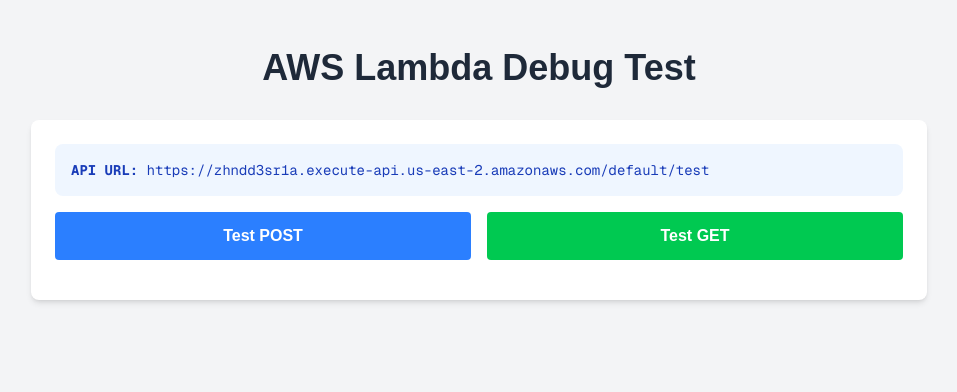
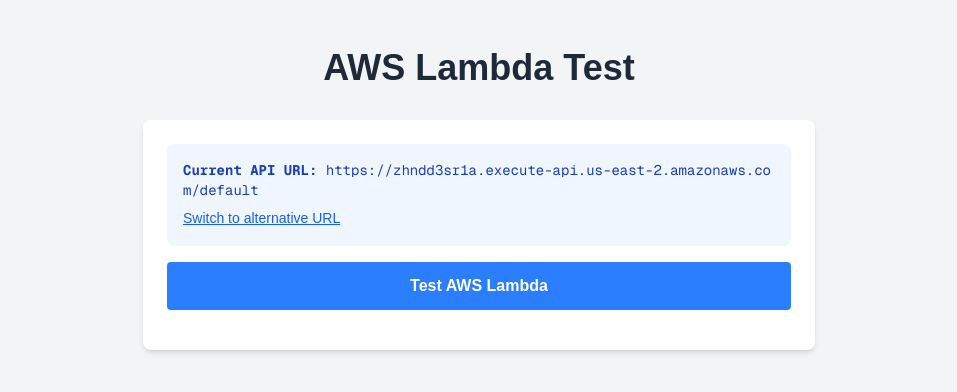
Before and after one commit to ivancostabernardo/Cloud-Computing-WIP, a Next.js app in the folder next-app/: page / in a window 1280 px wide. Shown: the top 392 px of the page, without its empty margins (161-1118 px from the left). Built offline with nearby package versions, Linux system fonts and the light colour scheme.

Commit message:
Added NewStage

```diff
--- a/next-app/app/page.tsx
+++ b/next-app/app/page.tsx
@@ -4,161 +4,89 @@ import { useState } from 'react';
 export default function Home() {
   const [isLoading, setIsLoading] = useState(false);
   const [response, setResponse] = useState<string>('');
-  const [error, setError] = useState<string>('');
-  const [debugInfo, setDebugInfo] = useState<string>('');
 
-  const API_URL = 'https://zhndd3sr1a.execute-api.us-east-2.amazonaws.com/default/test';
+  // Try both URLs - one of them should work after route configuration
+  const API_URLS = [
+    'https://zhndd3sr1a.execute-api.us-east-2.amazonaws.com/default',
+    'https://zhndd3sr1a.execute-api.us-east-2.amazonaws.com/NewStage/'
+  ];
+
+  const [currentUrlIndex, setCurrentUrlIndex] = useState(0);
+  const API_URL = API_URLS[currentUrlIndex];
 
   const testAWSConnection = async () => {
     setIsLoading(true);
-    setError('');
     setResponse('');
-    setDebugInfo('Starting request...\n');
 
     try {
-      setDebugInfo(prev => prev + `Sending POST to: ${API_URL}\n`);
-
-      const requestBody = {
-        test: 'button_click',
-        timestamp: new Date().toISOString(),
-        message: 'Hello from Next.js frontend!'
-      };
-
-      const startTime = Date.now();
-
       const result = await fetch(API_URL, {
         method: 'POST',
         headers: {
           'Content-Type': 'application/json',
         },
-        body: JSON.stringify(requestBody)
+        body: JSON.stringify({
+          test: 'button_click',
+          timestamp: new Date().toISOString(),
+          message: 'Hello from Next.js!'
+        })
       });
 
-      const endTime = Date.now();
-      const responseTime = endTime - startTime;
-
-      setDebugInfo(prev => prev +
-        `Request completed in ${responseTime}ms\n` +
-        `Status: ${result.status} ${result.statusText}\n` +
-        `OK: ${result.ok}\n` +
-        `Content-Type: ${result.headers.get('content-type')}\n`
-      );
-
-      const responseText = await result.text();
-
-      setDebugInfo(prev => prev +
-        `Response body length: ${responseText.length} characters\n` +
-        `Response body: ${responseText.substring(0, 500)}${responseText.length > 500 ? '...' : ''}\n`
-      );
-
-      console.log('Full response:', {
-        status: result.status,
-        statusText: result.statusText,
-        headers: Object.fromEntries(result.headers),
-        body: responseText
-      });
+      const data = await result.json();
 
       if (result.ok) {
-        if (responseText) {
-          try {
-            const data = JSON.parse(responseText);
-            setResponse(`✅ Success! Response: ${JSON.stringify(data, null, 2)}`);
-          } catch (e) {
-            setResponse(`✅ Success! Raw response: ${responseText}`);
-          }
-        } else {
-          setResponse('✅ Request sent successfully (empty response)');
-        }
+        setResponse(`✅ Success! Response: ${JSON.stringify(data, null, 2)}`);
       } else {
-        throw new Error(`HTTP ${result.status}: ${responseText || 'No response body'}`);
+        throw new Error(data.message || 'Request failed');
       }
+    } catch (err) {
+      setResponse(`❌ Error with URL ${API_URL}: ${err instanceof Error ? err.message : 'Unknown error'}`);
 
-    } catch (err) {
-      console.error('Full error:', err);
-      const errorMessage = err instanceof Error ? err.message : 'Unknown error';
-      setError(`❌ Error: ${errorMessage}`);
-      setDebugInfo(prev => prev + `Error details: ${errorMessage}\n`);
+      // Try the next URL
+      if (currentUrlIndex < API_URLS.length - 1) {
+        setCurrentUrlIndex(prev => prev + 1);
+        setResponse(prev => prev + '\n\nTrying alternative URL...');
+      }
     } finally {
       setIsLoading(false);
     }
   };
 
-  // Test with different HTTP methods
-  const testWithGet = async () => {
-    setIsLoading(true);
-    setError('');
+  const switchUrl = () => {
+    setCurrentUrlIndex(prev => (prev + 1) % API_URLS.length);
     setResponse('');
-    setDebugInfo('Testing GET request...\n');
-
-    try {
-      const result = await fetch(API_URL, { method: 'GET' });
-      const responseText = await result.text();
-
-      setDebugInfo(prev => prev +
-        `GET Status: ${result.status}\n` +
-        `GET Response: ${responseText}\n`
-      );
-
-      if (result.ok) {
-        setResponse(`✅ GET worked: ${responseText}`);
-      } else {
-        setResponse(`⚠ GET returned: ${result.status} - ${responseText}`);
-      }
-    } catch (err) {
-      setError(`GET Error: ${err instanceof Error ? err.message : 'Unknown error'}`);
-    } finally {
-      setIsLoading(false);
-    }
   };
 
   return (
     <main className="min-h-screen bg-gray-100 py-12">
       <div className="container mx-auto px-4">
         <h1 className="text-4xl font-bold text-center mb-8 text-gray-800">
-          AWS Lambda Debug Test
+          AWS Lambda Test
         </h1>
 
-        <div className="max-w-4xl mx-auto p-6 bg-white rounded-lg shadow-md">
+        <div className="max-w-2xl mx-auto p-6 bg-white rounded-lg shadow-md">
           <div className="mb-4 p-4 bg-blue-50 rounded-lg">
             <p className="text-blue-800 font-mono text-sm break-all">
-              <strong>API URL:</strong> {API_URL}
+              <strong>Current API URL:</strong> {API_URL}
             </p>
+            <button
+              onClick={switchUrl}
+              className="mt-2 text-blue-600 hover:text-blue-800 text-sm underline"
+            >
+              Switch to alternative URL
+            </button>
           </div>
 
-          <div className="flex gap-4 mb-4">
-            <button
-              onClick={testAWSConnection}
-              disabled={isLoading}
-              className="flex-1 bg-blue-500 hover:bg-blue-600 disabled:bg-blue-300 text-white font-bold py-3 px-4 rounded transition duration-200"
-            >
-              {isLoading ? 'Testing...' : 'Test POST'}
-            </button>
-
-            <button
-              onClick={testWithGet}
-              disabled={isLoading}
-              className="flex-1 bg-green-500 hover:bg-green-600 disabled:bg-green-300 text-white font-bold py-3 px-4 rounded transition duration-200"
-            >
-              {isLoading ? 'Testing...' : 'Test GET'}
-            </button>
-          </div>
+          <button
+            onClick={testAWSConnection}
+            disabled={isLoading}
+            className="w-full bg-blue-500 hover:bg-blue-600 disabled:bg-blue-300 text-white font-bold py-3 px-4 rounded transition duration-200 mb-4"
+          >
+            {isLoading ? 'Calling AWS Lambda...' : 'Test AWS Lambda'}
+          </button>
 
           {response && (
             <div className="mt-4 p-4 bg-green-50 rounded-lg">
               <pre className="text-green-800 text-sm whitespace-pre-wrap">{response}</pre>
-            </div>
-          )}
-
-          {error && (
-            <div className="mt-4 p-4 bg-red-50 rounded-lg">
-              <p className="text-red-800 text-sm font-bold">{error}</p>
-            </div>
-          )}
-
-          {debugInfo && (
-            <div className="mt-4 p-4 bg-gray-50 rounded-lg">
-              <h3 className="font-bold mb-2 text-gray-800">Debug Information:</h3>
-              <pre className="text-gray-800 text-xs whitespace-pre-wrap font-mono">{debugInfo}</pre>
             </div>
           )}
         </div>
```
